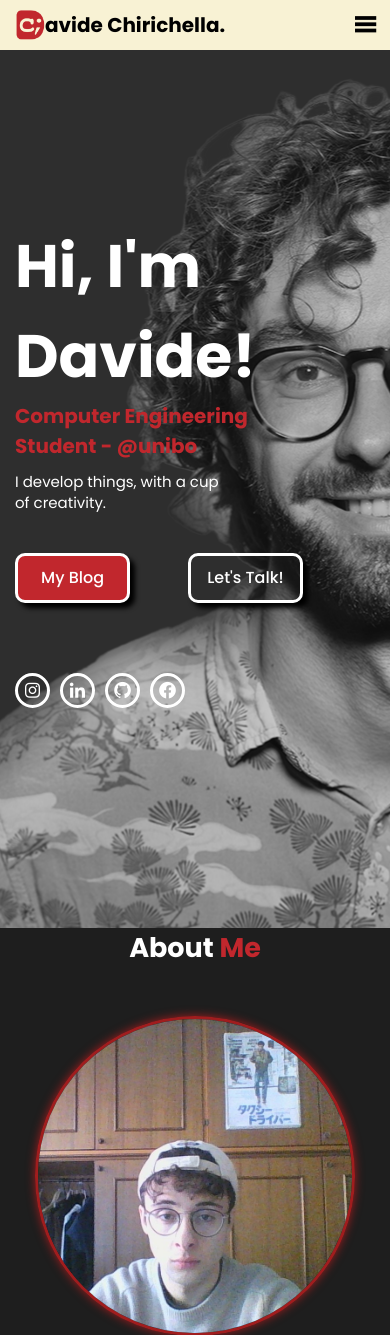
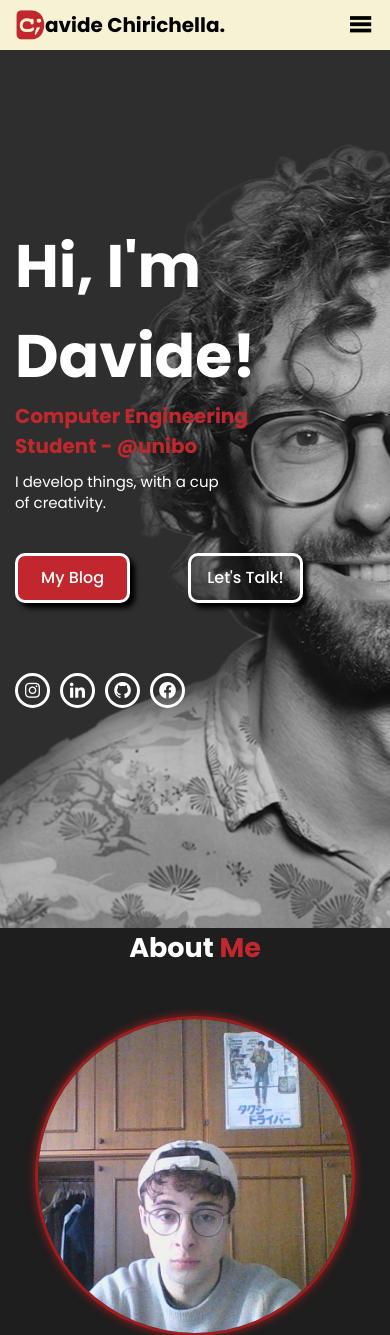
Before and after one commit to chirichexe/Portfolio-Website, a PHP site: page /index.html in a window 390 px wide. Shown: the top 1335 px of the page. Run offline with PHP 8.4, Linux system fonts and the light colour scheme.

Commit message:
Note: aggiustare lo sfondo

```diff
--- a/style.css
+++ b/style.css
@@ -104,7 +104,9 @@ body{
   padding: var(--generalPadding);
   height: 110vh;
   background-image: url(files_1/big_bkg.png);
-  background-position-y: -65px;
+  background-size: auto 100%; /* Comprimi solo in larghezza */
+  background-position: center top;
+  background-repeat: no-repeat;
 }
 
 .home-content{
@@ -590,8 +592,9 @@ nav .bx{
   /*navbar*/
 
   .navbar{
-    width: 150px;
+    width: 120px;
   }
+
   nav .bx{
     display: block;
     font-size: 30px;
@@ -599,7 +602,8 @@ nav .bx{
   }
 
   nav .bx-menu{
-    margin-left: 100px;
+    position: relative;
+    left: 30px;
   }
 
   nav ul {
@@ -649,6 +653,7 @@ nav .bx{
     max-width: 100%;
     background-position-x: -200px;
     background-image: url(files_1/small_bkg.png);
+    background-size: auto;
   }
 
   .home-content{
```
